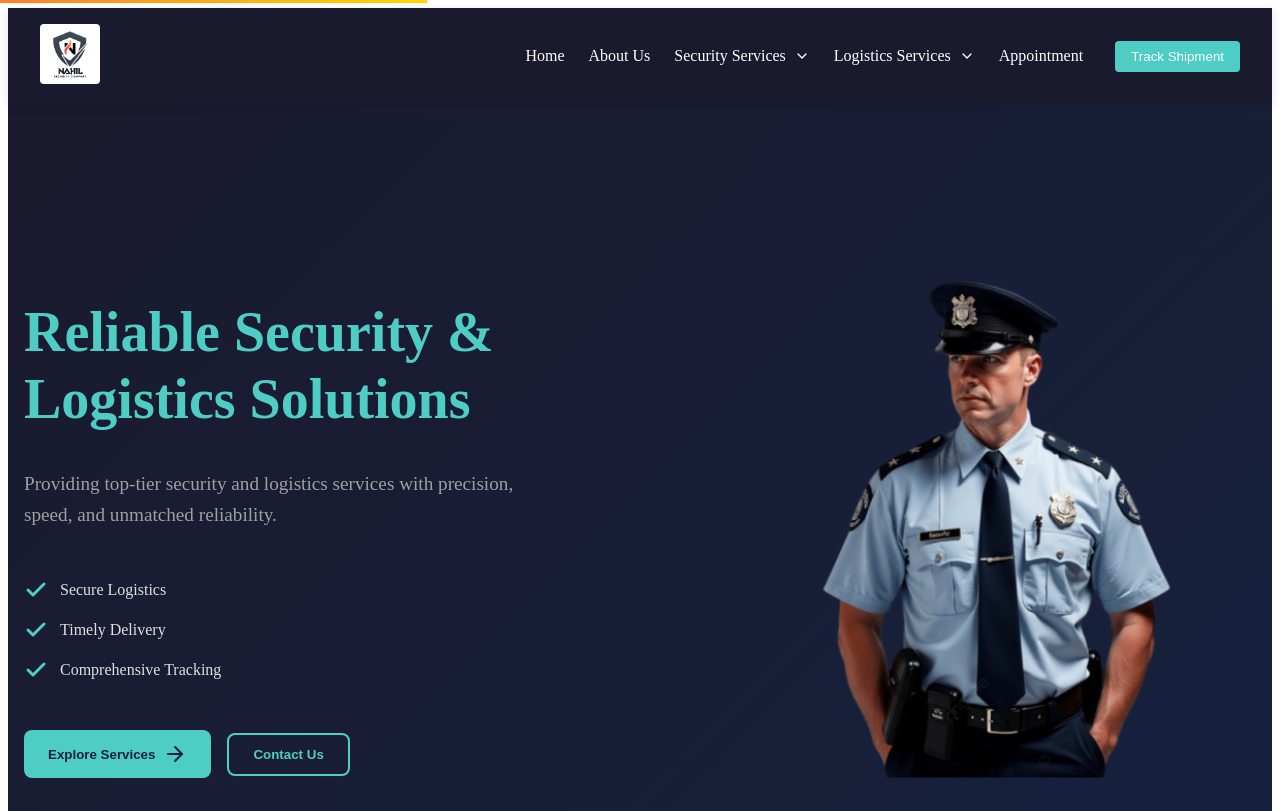
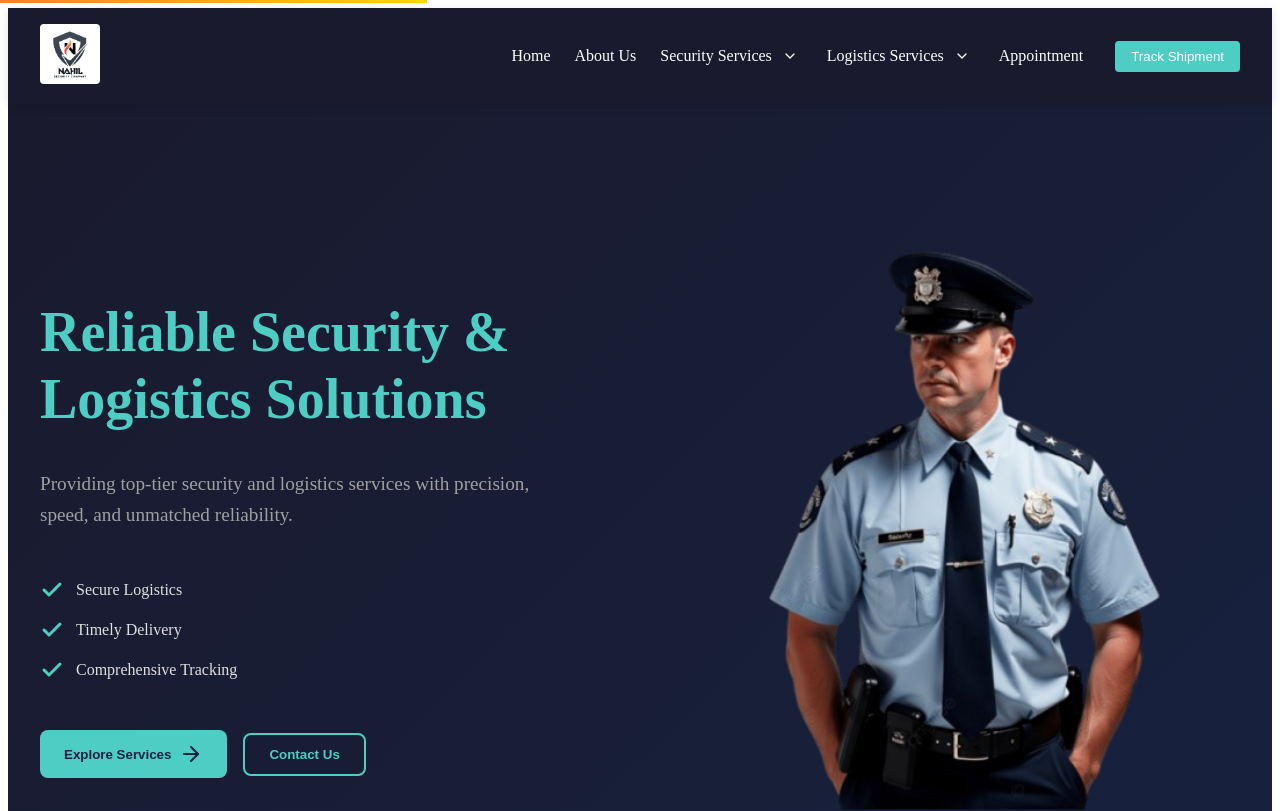
Before and after one commit to CodeWithRonaldo/nahil-security, a React (Vite) app: page / in a window 1280 px wide. Shown: the top 811 px of the page. Built offline with nearby package versions, Linux system fonts and the light colour scheme.

Commit message:
Improve responsive design with mobile navbar, enhanced testimonials and hero section
- Add mobile-friendly styling to the navbar for better responsive
  behavior
  - Recreate testimonials section with improved visual design
  - Redesign hero section for better appearance and user experience

```diff
--- a/src/components/HeroSection/HeroSection.jsx
+++ b/src/components/HeroSection/HeroSection.jsx
@@ -1,8 +1,8 @@
 import React from "react";
-// import {motion } from "framer-motion;
+import { motion } from "framer-motion";
 import { Check, ArrowRight } from "lucide-react";
 import styles from "./HeroSection.module.css";
-import SecImg from "../../assets/security-man.png";
+// import SecImg from "../../assets/security-man.png";
 
 const HeroSection = () => {
   const containerVariants = {
@@ -32,22 +32,6 @@ const HeroSection = () => {
     },
   };
 
-  const imageVariants = {
-    hidden: {
-      opacity: 0,
-      scale: 0.9,
-    },
-    visible: {
-      opacity: 1,
-      scale: 1,
-      transition: {
-        duration: 0.8,
-        type: "spring",
-        stiffness: 100,
-      },
-    },
-  };
-
   const serviceFeatures = [
     "Secure Logistics",
     "Timely Delivery",
@@ -57,59 +41,47 @@ const HeroSection = () => {
   return (
     <div className={styles.heroContainer}>
       <div className={styles.heroContent}>
-        <div
+        <motion.div
           className={styles.textSection}
           variants={containerVariants}
           initial="hidden"
           animate="visible"
         >
-          <h1 className={styles.heroTitle} variants={itemVariants}>
+          <motion.h1 className={styles.heroTitle} variants={itemVariants}>
             Reliable Security &
             <br />
             Logistics Solutions
-          </h1>
+          </motion.h1>
 
-          <p className={styles.heroDescription} variants={itemVariants}>
+          <motion.p className={styles.heroDescription} variants={itemVariants}>
             Providing top-tier security and logistics services with precision,
             speed, and unmatched reliability.
-          </p>
-          <div>
-            <ul className={styles.featureList} variants={containerVariants}>
+          </motion.p>
+
+          <motion.ul className={styles.featureList} variants={containerVariants}>
             {serviceFeatures.map((feature, index) => (
-                <li
+              <motion.li
                 key={index}
+                className={styles.featureItem}
                 variants={itemVariants}
-                  className={styles.featureItem}
               >
                 <Check className={styles.checkIcon} />
                 {feature}
-                </li>
+              </motion.li>
             ))}
-            </ul>
-          </div>
+          </motion.ul>
 
-          <div className={styles.ctaSection} variants={containerVariants}>
-            <button className={styles.primaryButton} variants={itemVariants}>
+          <motion.div className={styles.ctaSection} variants={containerVariants}>
+            <motion.button className={styles.primaryButton} variants={itemVariants}>
               Explore Services <ArrowRight />
-            </button>
+            </motion.button>
 
-            <button className={styles.secondaryButton} variants={itemVariants}>
+            <motion.button className={styles.secondaryButton} variants={itemVariants}>
               Contact Us
-            </button>
-          </div>
-        </div>
-        {/* <div
-          className={styles.imageSection}
-          variants={imageVariants}
-          initial="hidden"
-          animate="visible"
-        >
-          <img
-            src={SecImg}
-            alt="Security Services"
-            className={styles.heroImage}
-          />
-        </div> */}
+            </motion.button>
+          </motion.div>
+        </motion.div>
+        {/* Image is handled through CSS background */}
       </div>
     </div>
   );
--- a/src/components/HeroSection/HeroSection.module.css
+++ b/src/components/HeroSection/HeroSection.module.css
@@ -7,24 +7,35 @@
   position: relative;
   overflow: hidden;
   padding: 1rem;
+  /* width: 100%; */
 }
 
 .heroContent {
-  /* display: flex; */
+  display: flex;
+  flex-direction: column;
+  align-items: center;
+  justify-content: center;
+  width: 100%;
+  max-width: 1200px;
+  margin: 0 auto;
+  position: relative;
+  padding: 2rem 1rem;
+}
+
+/* Background image as a pseudo-element for better control */
+.heroContent::after {
+  content: "";
+  position: absolute;
+  top: 0;
+  right: 0;
+  width: 100%;
+  height: 100%;
   background-image: url("../../assets/white-security3.png");
   background-position: top right;
   background-size: contain;
   background-repeat: no-repeat;
-  height: 100%;
-  /* object-fit: cover; */
-  /* flex-direction: row; */
-  /* align-items: center; */
-  /* justify-content: center; */
-  /* max-width: 1200px; */
-  width: 100%;
-  /* margin: 0 auto; */
-  /* text-align: center; */
-  /* gap: 2rem; */
+  z-index: 0;
+  opacity: 0.7;
 }
 
 .textSection {
@@ -33,6 +44,9 @@
   display: flex;
   flex-direction: column;
   align-items: center;
+  position: relative;
+  z-index: 1;
+  /* margin-bottom: 50px; */
 }
 
 .heroTitle {
@@ -60,6 +74,7 @@
   display: flex;
   flex-direction: column;
   align-items: center;
+  width: 100%;
 }
 
 .featureItem {
@@ -83,6 +98,7 @@
   align-items: center;
   gap: 1rem;
   width: 100%;
+  max-width: 300px;
 }
 
 .primaryButton,
@@ -98,7 +114,6 @@
   cursor: pointer;
   transition: all 0.3s ease;
   width: 100%;
-  max-width: 300px;
 }
 
 .primaryButton {
@@ -130,45 +145,8 @@
 
 .heroImage {
   max-width: 100%;
-  height: auto;
+  /* height: 100px; */
   object-fit: contain;
-}
-
-/* Responsive Design for Different Screen Sizes */
-@media (max-width: 767px) {
-  .heroContent {
-    flex-direction: row;
-
-    /* flex-wrap: wrap; */
-    justify-content: center;
-    align-items: center;
-    gap: 1rem;
-  }
-
-  .textSection {
-    flex-basis: 50%;
-    display: flex;
-    flex-direction: column;
-    align-items: flex-start;
-  }
-
-  .imageSection {
-    flex-basis: 50%;
-    max-width: 350px;
-    height: 500px;
-    display: flex;
-    justify-content: center;
-    align-items: center;
-  }
-
-  .heroTitle,
-  .heroDescription {
-    text-align: center;
-  }
-
-  .featureList {
-    align-items: center;
-  }
 }
 
 /* Tablet and Larger Screens */
@@ -176,7 +154,12 @@
   .heroContent {
     flex-direction: row;
     text-align: left;
-    gap: 4rem;
+    justify-content: flex-start;
+  }
+
+  .heroContent::after {
+    width: 50%;
+    opacity: 1;
   }
 
   .textSection {
@@ -195,13 +178,13 @@
 
   .ctaSection {
     flex-direction: row;
+    max-width: none;
     width: auto;
   }
 
   .primaryButton,
   .secondaryButton {
     width: auto;
-    max-width: none;
   }
 }
 
@@ -209,6 +192,10 @@
 @media (max-width: 480px) {
   .heroContainer {
     padding: 0.5rem;
+  }
+
+  .heroContent::after {
+    opacity: 0.3; /* Make background image more subtle on mobile */
   }
 
   .heroTitle {
@@ -226,8 +213,4 @@
   .ctaSection {
     gap: 0.5rem;
   }
-
-  .imageSection {
-    max-width: 280px;
-  }
 }
--- a/src/components/NavBar/NavBar.jsx
+++ b/src/components/NavBar/NavBar.jsx
@@ -1,30 +1,37 @@
 import React, { useState, useEffect } from "react";
-import { Link } from "react-router-dom";
+import { Link, useLocation } from "react-router-dom";
 import styles from "./NavBar.module.css";
 import { Menu, X, ChevronDown, ChevronUp } from "lucide-react";
 import logo from "../../assets/Nahil-logo.png";
 
-const Dropdown = ({ title, links }) => {
+const NavDropdown = ({ title, path, links, closeMenu }) => {
   const [isOpen, setIsOpen] = useState(false);
 
+  const toggleDropdown = (e) => {
+    e.stopPropagation();
+    setIsOpen(!isOpen);
+  };
+
   return (
-    <div
-      className={styles.dropdown}
-      onMouseEnter={() => setIsOpen(true)}
-      onMouseLeave={() => setIsOpen(false)}
-    >
-      <div
-        className={styles.dropdownTitle}
-        onClick={() => setIsOpen(!isOpen)}
-      >
-        {title}
-        {isOpen ? <ChevronUp size={16} /> : <ChevronDown size={16} />}
+    <div className={styles.navItemWithDropdown}>
+      <div className={styles.navLinkContainer}>
+        <Link to={path} onClick={closeMenu} className={styles.navLink}>
+          {title}
+        </Link>
+        <button
+          className={styles.dropdownArrow}
+          onClick={toggleDropdown}
+          aria-label={`Toggle ${title} dropdown`}
+        >
+          {isOpen ? <ChevronUp size={16} /> : <ChevronDown size={16} />}
+        </button>
       </div>
+
       {isOpen && (
         <ul className={styles.dropdownMenu}>
           {links.map((link) => (
             <li key={link.path}>
-              <Link to={link.path}>{link.label}</Link>
+              <Link to={link.path} onClick={closeMenu}>{link.label}</Link>
             </li>
           ))}
         </ul>
@@ -36,10 +43,19 @@ const Dropdown = ({ title, links }) => {
 const Navbar = () => {
   const [menuOpen, setMenuOpen] = useState(false);
   const [isMobile, setIsMobile] = useState(window.innerWidth <= 1000);
+  const location = useLocation();
+
+  // Close menu when route changes
+  useEffect(() => {
+    setMenuOpen(false);
+  }, [location]);
 
   useEffect(() => {
     const handleResize = () => {
       setIsMobile(window.innerWidth <= 1000);
+      if (window.innerWidth > 1000) {
+        setMenuOpen(false);
+      }
     };
 
     window.addEventListener('resize', handleResize);
@@ -77,10 +93,14 @@ const Navbar = () => {
     setMenuOpen(!menuOpen);
   };
 
+  const closeMenu = () => {
+    setMenuOpen(false);
+  };
+
   return (
     <nav className={styles.navbar}>
       <div className={styles.navContainer}>
-        <Link to="/" className={styles.logo}>
+        <Link to="/" className={styles.logo} onClick={closeMenu}>
           <img src={logo} alt="Nahil Security" />
         </Link>
 
@@ -95,24 +115,25 @@ const Navbar = () => {
           `}
         >
           <ul className={styles.navList}>
-            <li><Link to="/">Home</Link></li>
-            <li><Link to="/about">About Us</Link></li>
-
-            <li><Link to="/security-services">
-              <Dropdown
+            <li><Link to="/" onClick={closeMenu}>Home</Link></li>
+            <li><Link to="/about" onClick={closeMenu}>About Us</Link></li>
+            <li>
+              <NavDropdown
                 title="Security Services"
+                path="/security-services"
                 links={securityServices}
-              /></Link>
+                closeMenu={closeMenu}
+              />
             </li>
-
-            <li><Link to="/logistic-services">
-              <Dropdown
+            <li>
+              <NavDropdown
                 title="Logistics Services"
+                path="/logistic-services"
                 links={logisticsServices}
-              /></Link>
+                closeMenu={closeMenu}
+              />
             </li>
-
-            <li><Link to="/appointment">Appointment</Link></li>
+            <li><Link to="/appointment" onClick={closeMenu}>Appointment</Link></li>
           </ul>
 
           <div className={styles.navActions}>
--- a/src/components/NavBar/NavBar.module.css
+++ b/src/components/NavBar/NavBar.module.css
@@ -79,6 +79,96 @@
     display: block;
     animation: fadeIn 0.3s ease;
   }
+
+  /* Add these styles to your existing NavBar.module.css */
+
+.navItemWithDropdown {
+  position: relative;
+}
+
+.navLinkContainer {
+  display: flex;
+  align-items: center;
+  gap: 5px;
+}
+
+.navLink {
+  color: white;
+  text-decoration: none;
+  font-weight: 500;
+  transition: color 0.3s ease;
+}
+
+.navLink:hover {
+  color: #4ecdc4;
+}
+
+.dropdownArrow {
+  background: none;
+  border: none;
+  color: white;
+  cursor: pointer;
+  padding: 5px;
+  display: flex;
+  align-items: center;
+  justify-content: center;
+  transition: color 0.3s ease, background-color 0.3s ease;
+  border-radius: 4px;
+}
+
+.dropdownArrow:hover {
+  color: #4ecdc4;
+  background-color: rgba(255, 255, 255, 0.1);
+}
+
+/* Fix for desktop nav alignment */
+.navList {
+  display: flex;
+  list-style: none;
+  gap: 1.5rem;
+  margin: 0;
+  padding: 0;
+  align-items: center; /* Ensure vertical alignment */
+}
+
+.navList > li {
+  display: flex;
+  align-items: center;
+}
+
+/* Mobile specific adjustments */
+@media (max-width: 1000px) {
+  .navLinkContainer {
+    justify-content: center;
+    width: 100%;
+  }
+
+  .dropdownArrow {
+    margin-left: 5px;
+  }
+
+  .dropdownMenu {
+    position: static;
+    width: 100%;
+    background-color: rgba(255, 255, 255, 0.05);
+    border-radius: 4px;
+    margin-top: 10px;
+  }
+
+  .dropdownMenu li {
+    margin: 10px 0;
+  }
+
+  .navList {
+    flex-direction: column;
+    width: 100%;
+  }
+
+  .navList > li {
+    width: 100%;
+    justify-content: center;
+  }
+}
 
   @keyframes fadeIn {
     from { opacity: 0; transform: translateY(-10px); }
```
Also changed, not shown: src/components/Testimonials/Testimonials.jsx (+38 -14 lines), src/components/Testimonials/Testimonials.module.css (+158 -29 lines). Lines whose indentation alone changed are shown as unchanged.
